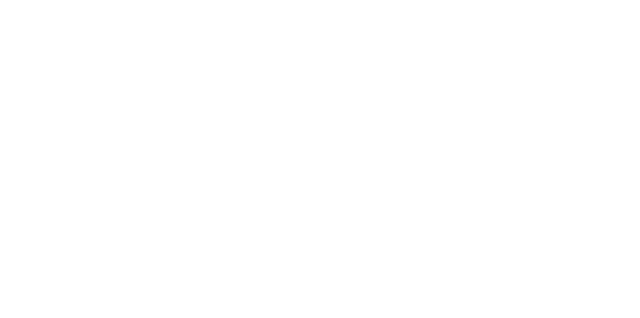
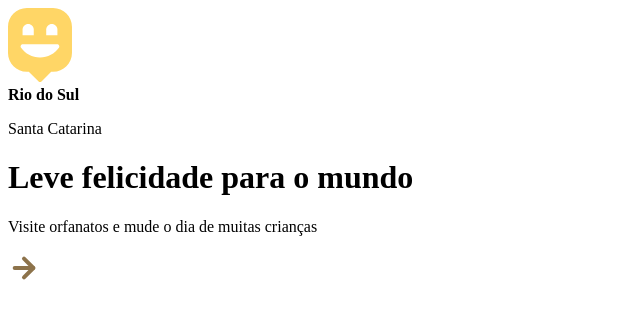
Before and after one commit to gustavotassi/next-level-week-3, a plain HTML site: page index.html in a window 1280 px wide. Shown: the whole page, without its empty margins (0-640 px from the left). Drawn offline with Linux system fonts and the light colour scheme.

Commit message:
Main page HTML finished

```diff
--- a/index.html
+++ b/index.html
@@ -1,13 +1,32 @@
 <!DOCTYPE html>
 <html lang="pt_BR">
-<head>
-    <meta charset="UTF-8">
-    <meta name="viewport" content="width=device-width, initial-scale=1.0">
+  <head>
+    <meta charset="UTF-8" />
+    <meta name="viewport" content="width=device-width, initial-scale=1.0" />
     <title>Happy</title>
 
-    <link rel="ico" href="">
-</head>
-<body>
+    <link rel="icon" href="./public/images/logo-icon.png" />
+  </head>
+  <body>
+    <header>
+      <img src="./public/images/logo.svg" alt="Logomarca de Happy" />
 
-</body>
+      <div>
+        <strong>Rio do Sul</strong>
+        <p>Santa Catarina</p>
+      </div>
+    </header>
+
+    <main>
+      <h1>Leve felicidade para o mundo</h1>
+
+      <section>
+        <p>Visite orfanatos e mude o dia de muitas crianças</p>
+
+        <a href="#" title="Visite orfanatos">
+          <img src="./public/images/arrow.svg" alt="Ir para o mapa">
+        </a>
+      </section>
+    </main>
+  </body>
 </html>
```
